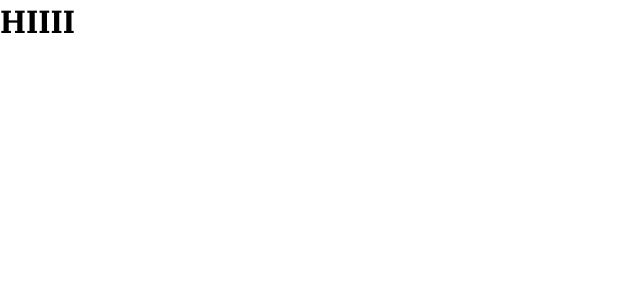
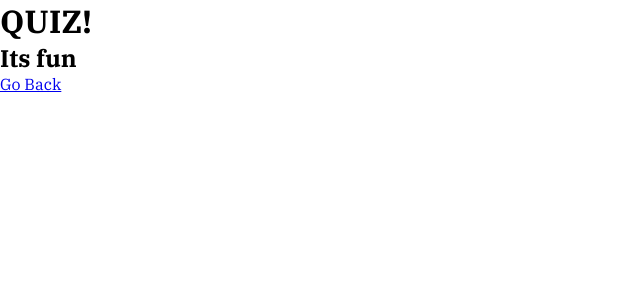
Before and after one commit to Doviebear/biologyQuizzes, a React (Create React App) app: page /quiz in a window 1280 px wide. Shown: the top 300 px of the page, without its empty margins (0-640 px from the left). Built offline with nearby package versions, Linux system fonts and the light colour scheme.

Commit message:
added basic Router functionality

```diff
--- a/package.json
+++ b/package.json
@@ -8,6 +8,7 @@
     "@testing-library/user-event": "^12.6.0",
     "react": "^17.0.1",
     "react-dom": "^17.0.1",
+    "react-router-dom": "^5.2.0",
     "react-scripts": "4.0.1",
     "web-vitals": "^0.2.4"
   },
--- a/src/App.js
+++ b/src/App.js
@@ -1,8 +1,27 @@
 import './App.css';
+import {
+  BrowserRouter as Router,
+  Switch,
+  Route,
+  Link
+} from "react-router-dom";
+import Quiz from "./Quiz"
+import Home from "./Home"
+
+
+// ! <a href='https://dryicons.com/icon-packs/science-icon-pack-85'> Icon by Dryicons </a>
 
 function App() {
   return (
-    <h1>HIIII</h1>
+    <div>
+      <Router>
+        <Switch>
+            <Route path="/" component={Home} exact />
+            <Route path="/quiz" component={Quiz} />
+        </Switch>
+      </Router>
+
+    </div>
   );
 }
 
--- /dev/null
+++ b/src/Home.js
@@ -0,0 +1,13 @@
+import React from "react";
+import {Link} from "react-router-dom";
+
+function Home () {
+    return (
+        <div>
+            <h1>HOME!</h1>
+            <Link to="/quiz">TO THE QUIZ!</Link>
+        </div>
+    );
+}
+
+export default Home;
--- /dev/null
+++ b/src/Quiz.js
@@ -0,0 +1,15 @@
+import React from "react";
+import {Link} from "react-router-dom";
+
+
+function Quiz () {
+    return (
+        <div>
+            <h1>QUIZ!</h1>
+            <h2>Its fun</h2>
+            <Link to="/">Go Back</Link>
+        </div>
+    );
+}
+
+export default Quiz;
```
Also changed, not shown: 2 other files (tests, documents, lock files or other folders).
